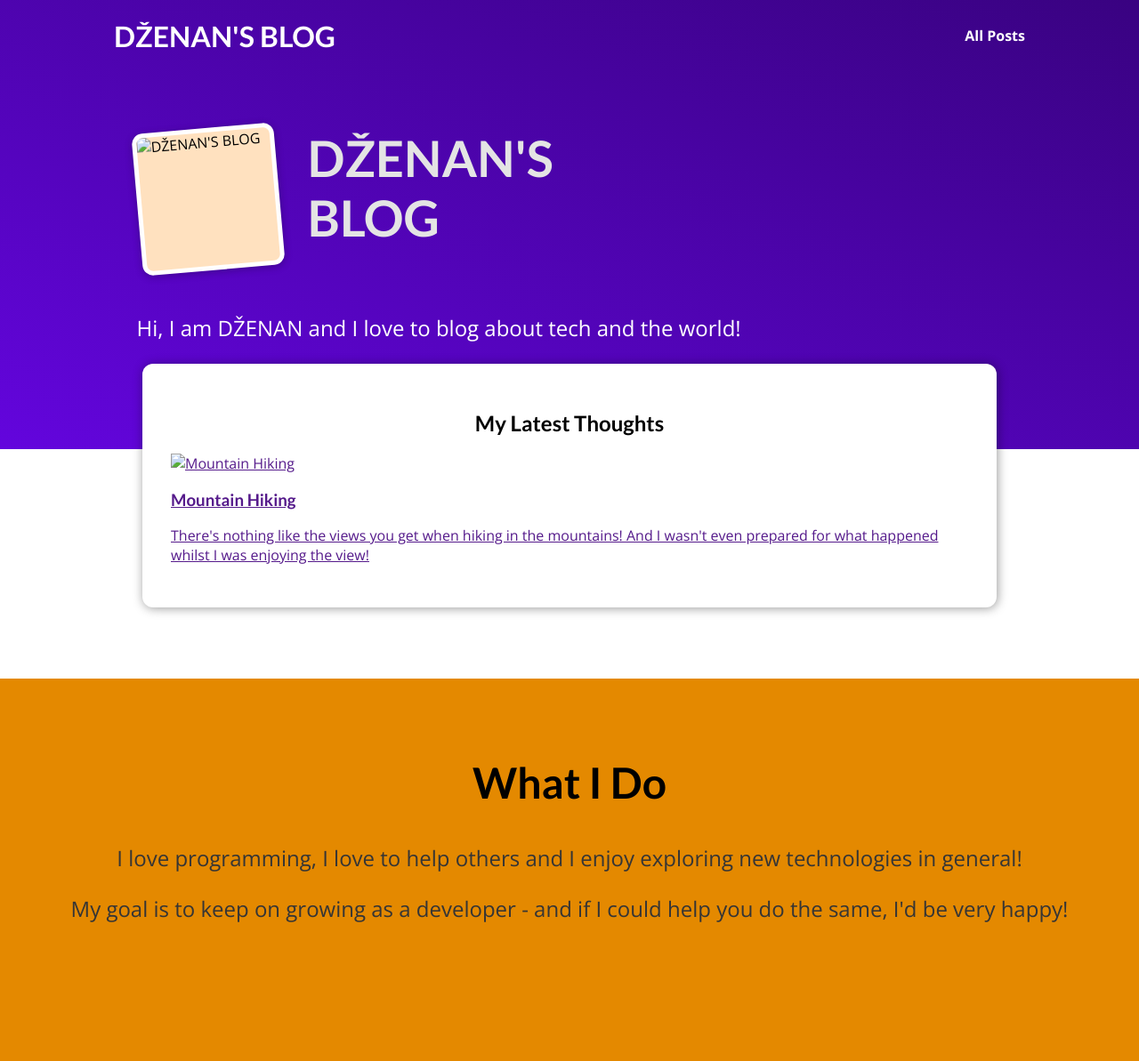
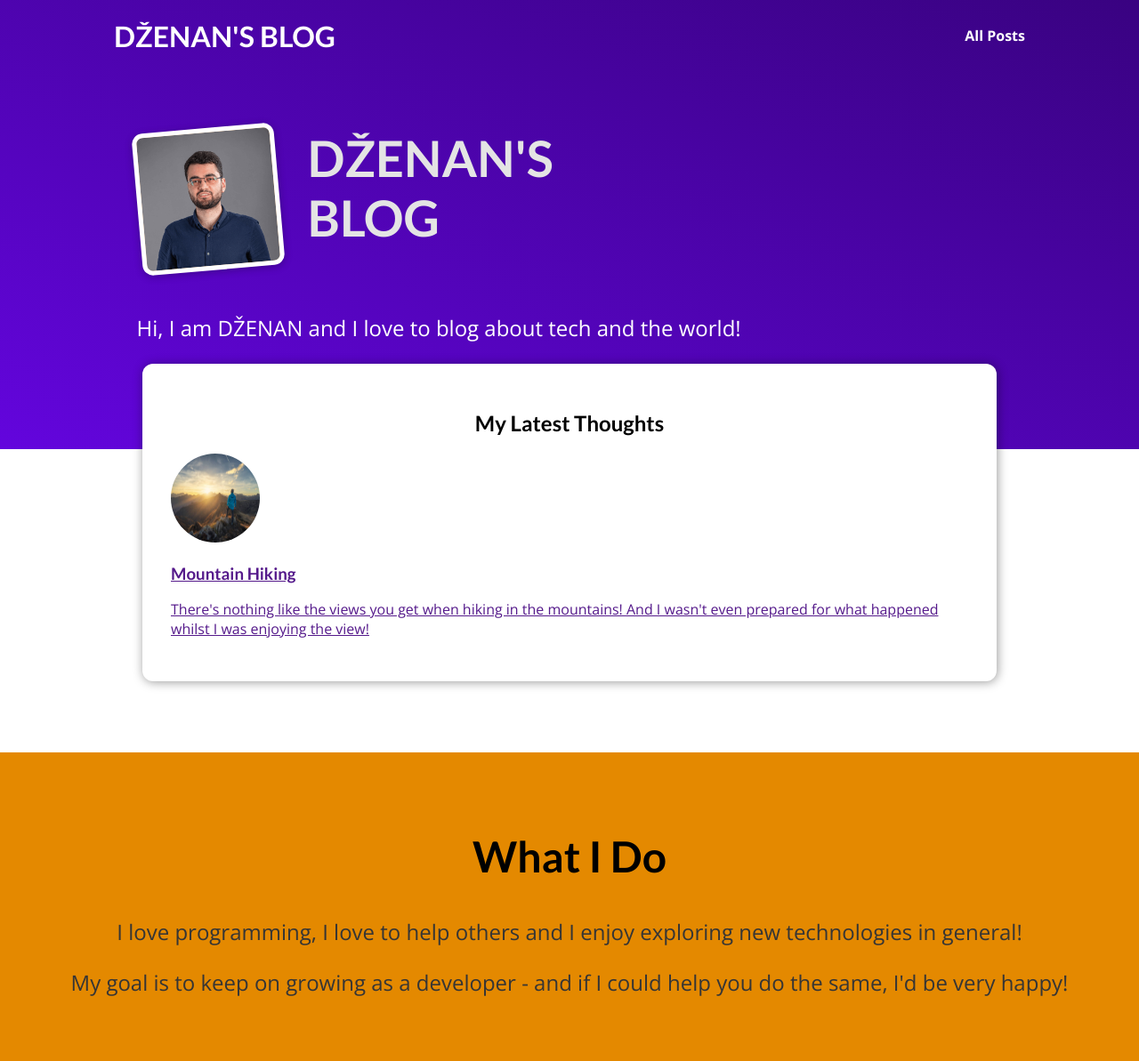
Before and after one commit to dzenankosuta/my_site, a Django app: page / in a window 1280 px wide. Shown: the whole page at 89% size. Before the commit the page ends 1037 px from the top, so only its background shows below. Run offline with Django 5.2, Linux system fonts and the light colour scheme.

Commit message:
Adding Images as Static Files

```diff
--- a/blog/static/blog/index.css
+++ b/blog/static/blog/index.css
@@ -31,6 +31,18 @@
   #welcome p {
     color: white;
     font-size: 1.5rem;
+  }
+
+  .post {
+    display: flex;
+    flex-direction: column;
+    align-items: center;
+  }
+
+  #post_image {
+    width: 100px;
+    height: 100px;
+    border-radius: 50%;
   }
 
   #latest-posts {
--- a/blog/templates/blog/index.html
+++ b/blog/templates/blog/index.html
@@ -19,7 +19,7 @@
 
 <section id="welcome">
     <header>
-        <img src="" alt="DŽENAN'S BLOG" />
+        <img src="{% static "blog/images/for-cv-cropped.png" %}" alt="DŽENAN'S BLOG" />
         <h2>DŽENAN'S BLOG</h2>
     </header>
     <p>Hi, I am DŽENAN and I love to blog about tech and the world!</p>
@@ -31,7 +31,7 @@
         <li>
             <article class="post">
                 <a href="">
-                    <img src="" alt="Mountain Hiking" />
+                    <img src="{% static "blog/images/mountain.jpg" %}" alt="Mountain Hiking" id="post_image" />
                     <div class="post_content">
                         <h3>Mountain Hiking</h3>
                         <p>
```
Also changed, not shown: blog/static/blog/images/for-cv-cropped.png (added), blog/static/blog/images/mountain.jpg (added).
